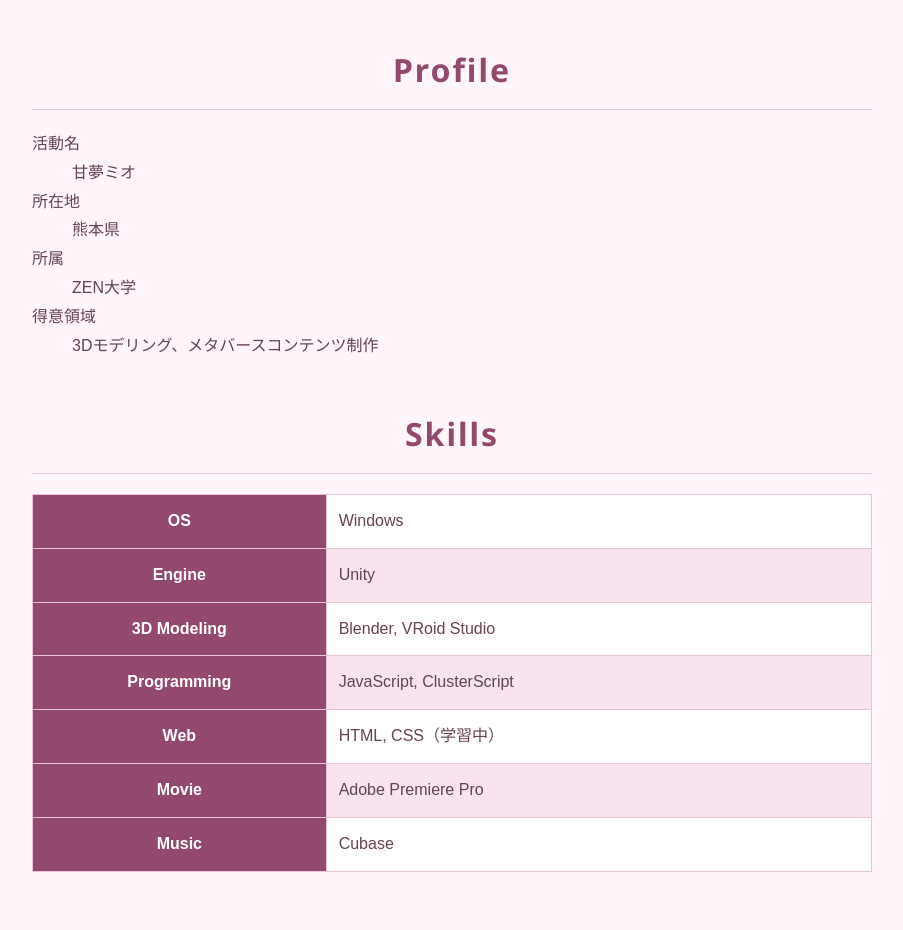
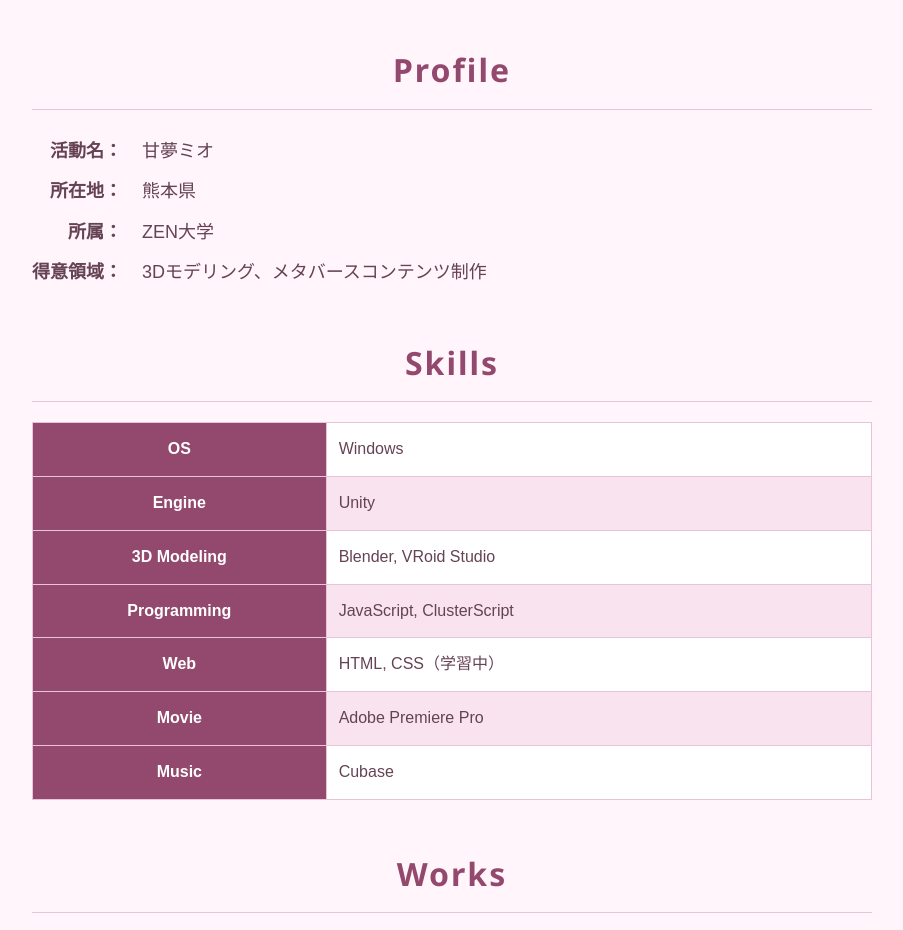
Before and after one commit to miou923/GitHub.miou923.github.io, a plain HTML site: page index.html in a window 1280 px wide. Shown: the part 880-1810 px from the top of the page, without its empty margins (188-1091 px from the left). Drawn offline with Linux system fonts and the light colour scheme.

Commit message:
Update style.css

```diff
--- a/style.css
+++ b/style.css
@@ -293,3 +293,33 @@ h2 {
     width: 100%;
   }
 }
+
+/* --------------------
+       Profile
+-------------------- */
+
+.profile-list {
+  display: grid;
+  grid-template-columns: max-content 1fr;
+  gap: 8px 20px;
+  margin: 25px 0;
+}
+
+.profile-list dt {
+  text-align: right;
+  font-weight: 600;
+}
+
+.profile-list dt::after {
+  content: "：";
+}
+
+.profile-list dd {
+  margin: 0;
+}
+
+/* Profileの文字サイズ調整 */
+
+.profile-list {
+  font-size: 18px;
+}
```
